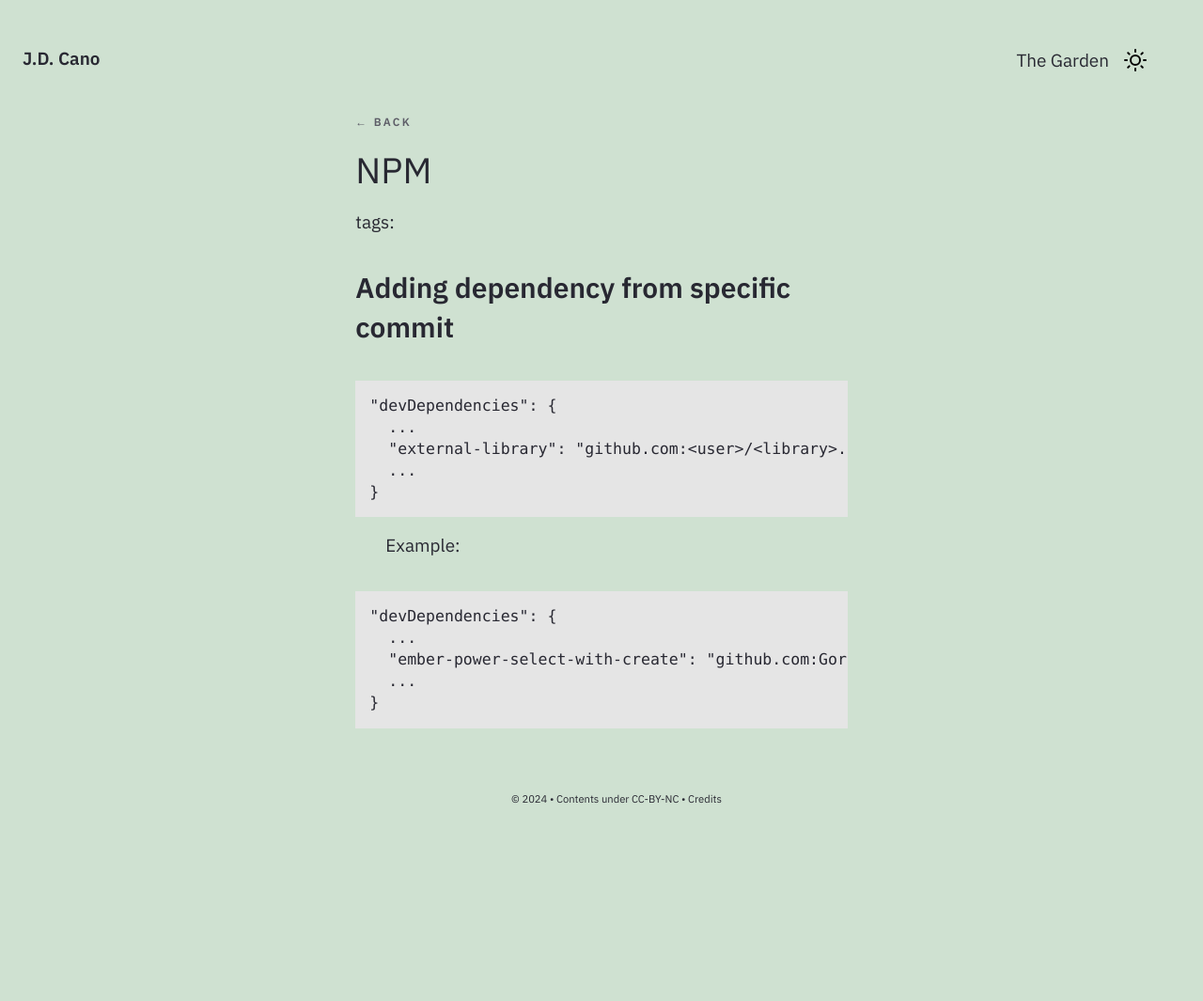
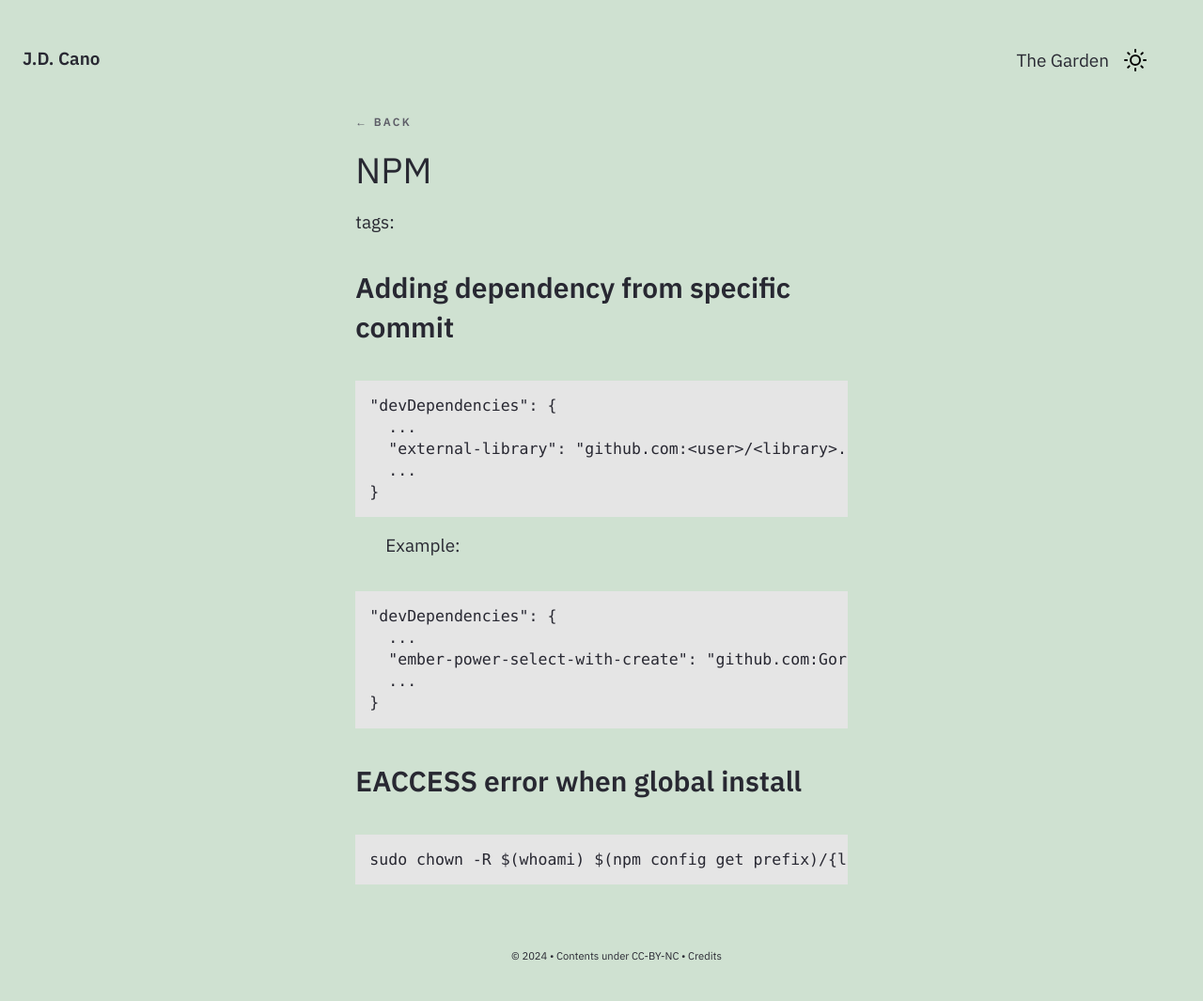
Before and after one commit to Gorzas/gorzas.github.io, a Jekyll site: the page built from _notes/Public/tech/npm.md, in a window 1280 px wide. Shown: the whole page at 94% size. Built offline with Jekyll 4.4.1, drawn with Linux system fonts in a browser that asks for light colours; before the commit the page ends 900 px from its top, so only the background shows below that.

Commit message:
Update npm.md

````diff
--- a/_notes/Public/tech/npm.md
+++ b/_notes/Public/tech/npm.md
@@ -23,3 +23,9 @@ Example:
   ...
 }
 ```
+
+## EACCESS error when global install
+
+```
+sudo chown -R $(whoami) $(npm config get prefix)/{lib/node_modules,bin,share}
+```
````
